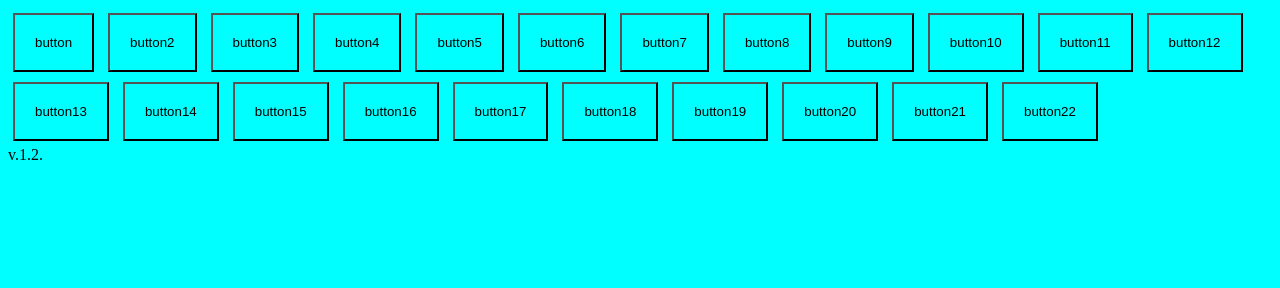
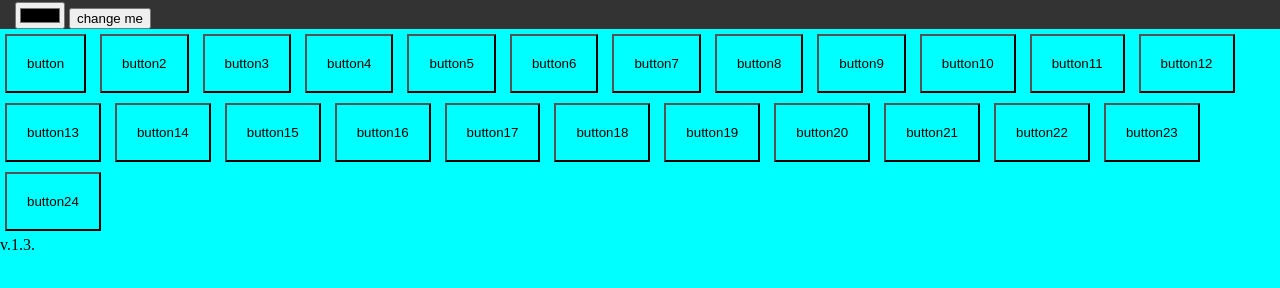
Before and after one commit to aedan333/Click-Box, a plain HTML site: page index.html in a window 1280 px wide. Drawn offline with Linux system fonts and the light colour scheme.

Commit message:
Adding background buttons

```diff
--- a/index.html
+++ b/index.html
@@ -11,6 +11,20 @@
     </head>
 
      <body>
+
+        <header>
+
+        <div class="title"><p></p></div>
+
+        <div class="buttons">
+
+        <input type="color" id="color">
+        <input type="button" value="change me" onclick="process()"/>
+
+        </div>
+
+        </header>
+
 
         <button class="button">button</button>
         <button class="button2">button2</button>
@@ -34,11 +48,11 @@
         <button class="button20">button20</button>
         <button class="button21">button21</button>
         <button class="button22">button22</button>
+        <button class="button23">button23</button>
+        <button class="button24">button24</button>
 
 
-
-        <footer>v.1.2.</footer>
-
+        <footer>v.1.3.</footer>
 
 
 
--- a/scripts7.js
+++ b/scripts7.js
@@ -88,6 +88,14 @@ $(function(){
     alert("You got it right!")
     });
 
+    $(".button23").click(function(){
+    alert("Meow")
+    });
+
+    $(".button24").click(function(){
+    alert("Not now")
+    });
+
 });
 
 
@@ -100,3 +108,8 @@ function checkKeyPressed(e) {
         alert("The 'a' key is pressed.");
     }
 }
+
+function process(){
+    var color=document.getElementById("color").value;
+    document.body.style.backgroundColor=color;
+}
--- a/styles7.css
+++ b/styles7.css
@@ -1,5 +1,26 @@
 body {
 	background: #00ffff;
+		margin: 0;
+}
+
+header {
+	background: #333;
+	padding: 2px 15px 0 15px;
+	color: blue;
+}
+
+header h1 {
+	margin: 0;
+	float: right;
+	display: inline;
+}
+
+.buttons {
+	margin: 0;
+}
+
+.title {
+	float: left;
 }
 
 .button {
@@ -156,6 +177,22 @@ body {
 	margin: 5px;
 }
 
+.button23 {
+	background: #00ffff;
+	border-color: black;
+	padding: 20px;
+	margin: 5px;
+}
+
+.button24 {
+	background: #00ffff;
+	border-color: black;
+	padding: 20px;
+	margin: 5px;
+}
+
+
+
 footer {
 	clear: both;
 }
```
